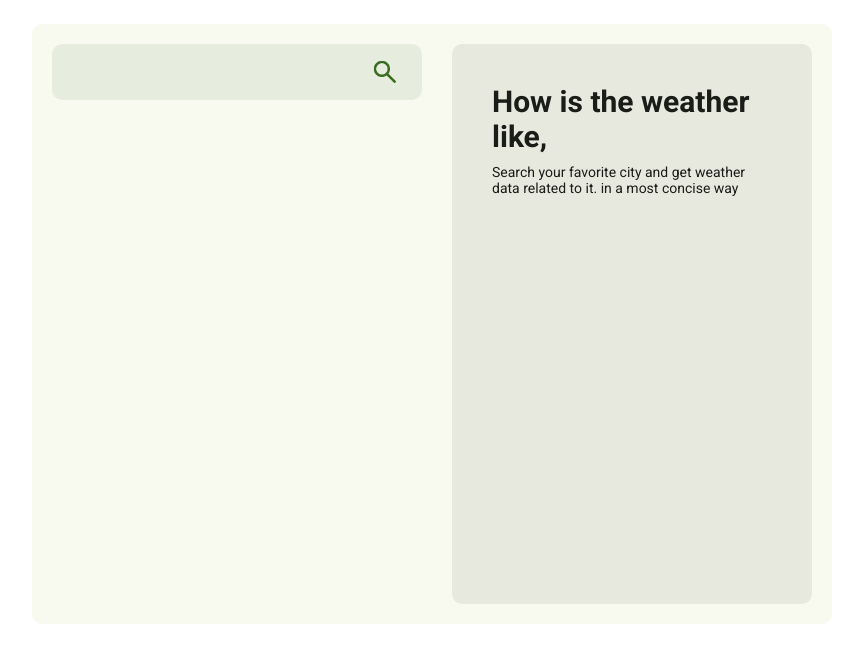
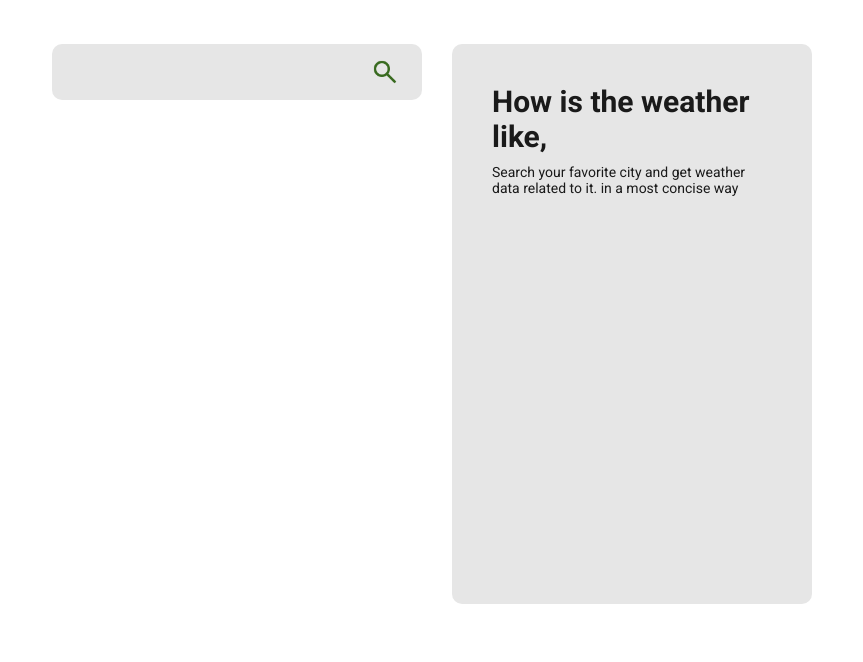
Before and after one commit to gawhar10/Material-you-Weather, a plain HTML site: page index.html in a window 1280 px wide. Shown: the whole page, without its empty margins (208-1071 px from the left). Drawn offline with Linux system fonts and the light colour scheme.

Commit message:
modified:   style.css

```diff
--- a/style.css
+++ b/style.css
@@ -6,12 +6,18 @@
   --container-padding: 2rem;
 
   /* Material you colors */
-  --primary-container: #e7edde;
-  --on-primary-container: #002400;
-  --surface: #f8faf0;
-  --on-surface: #1a1c18;
-  --surface-container-high: #e7e9de;
-  --outline: #74796d;
+  /* --primary-container: #e7edde; */
+  /* --on-primary-container: #002400; */
+  /* --surface: #f8faf0; */
+  /* --on-surface: #1a1c18; */
+  /* --surface-container-high: #e7e9de; */
+  /* --outline: #74796d; */
+
+  --primary-container: hsl(0, 0%, 90%);
+  --on-primary-container: hsl(120, 100%, 7%);
+  --on-surface: hsl(0, 0%, 10%);
+  --surface-container-high: hsl(0, 0%, 90%);
+  --outline: hsl(0, 0%, 90%);
 }
 
 html {
@@ -40,7 +46,7 @@ main {
   display: grid;
   grid-template-columns: repeat(2, 1fr);
   border-radius: 1rem;
-  background-color: var(--surface);
+  /* background-color: var(--surface); */
 }
 
 .first_section {
```
